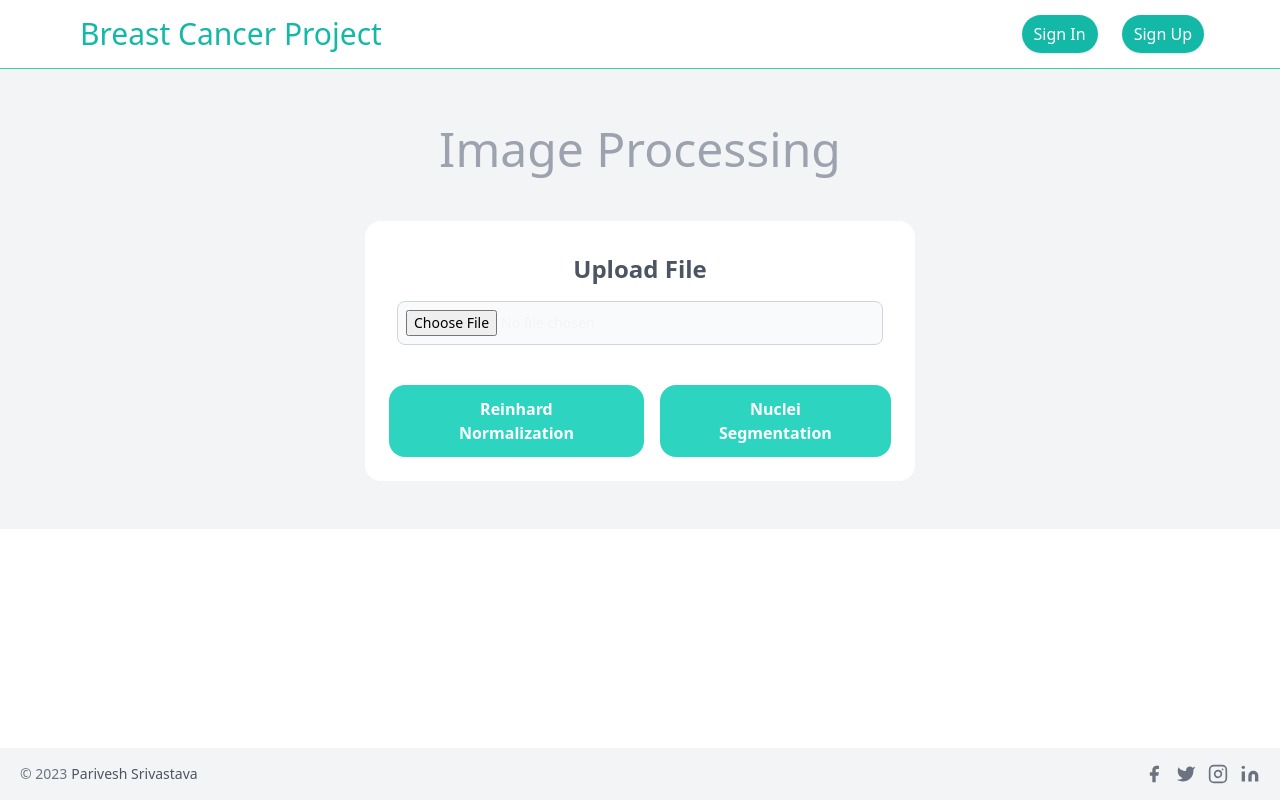
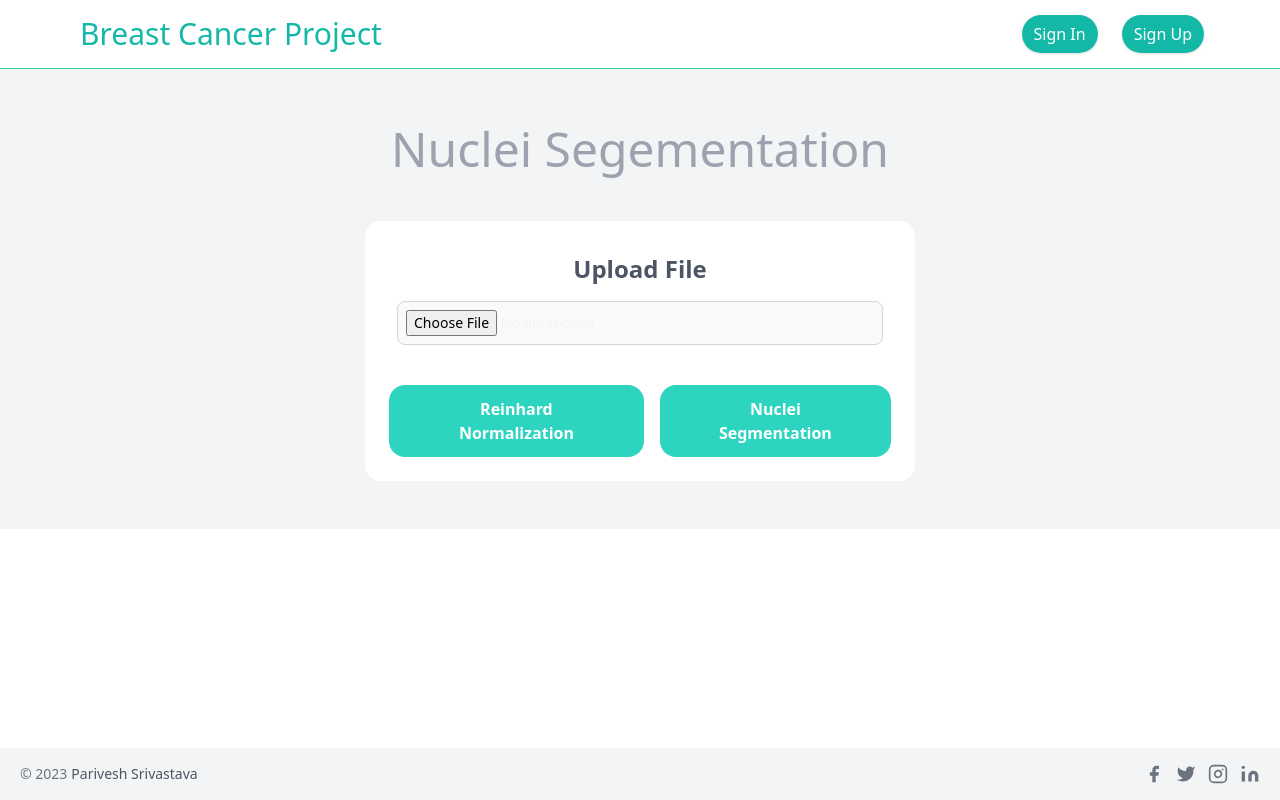
Before and after one commit to PariveshSrivastava/BreastCancerFrontend, a React (Create React App) app: page /ImageProcessing in a window 1280 px wide. Built offline with nearby package versions, Linux system fonts and the light colour scheme.

Commit message:
basic fixes

```diff
--- a/src/components/ImageProcessing.js
+++ b/src/components/ImageProcessing.js
@@ -134,7 +134,7 @@ export default function ImageProcessing() {
         <>
             <div className="bg-gray-100">
                 <p className="text-center text-5xl pt-14 text-gray-400">
-                    Image Processing
+                    Nuclei Segementation
                 </p>
 
                 <div className="flex items-center justify-center p-12">
```
